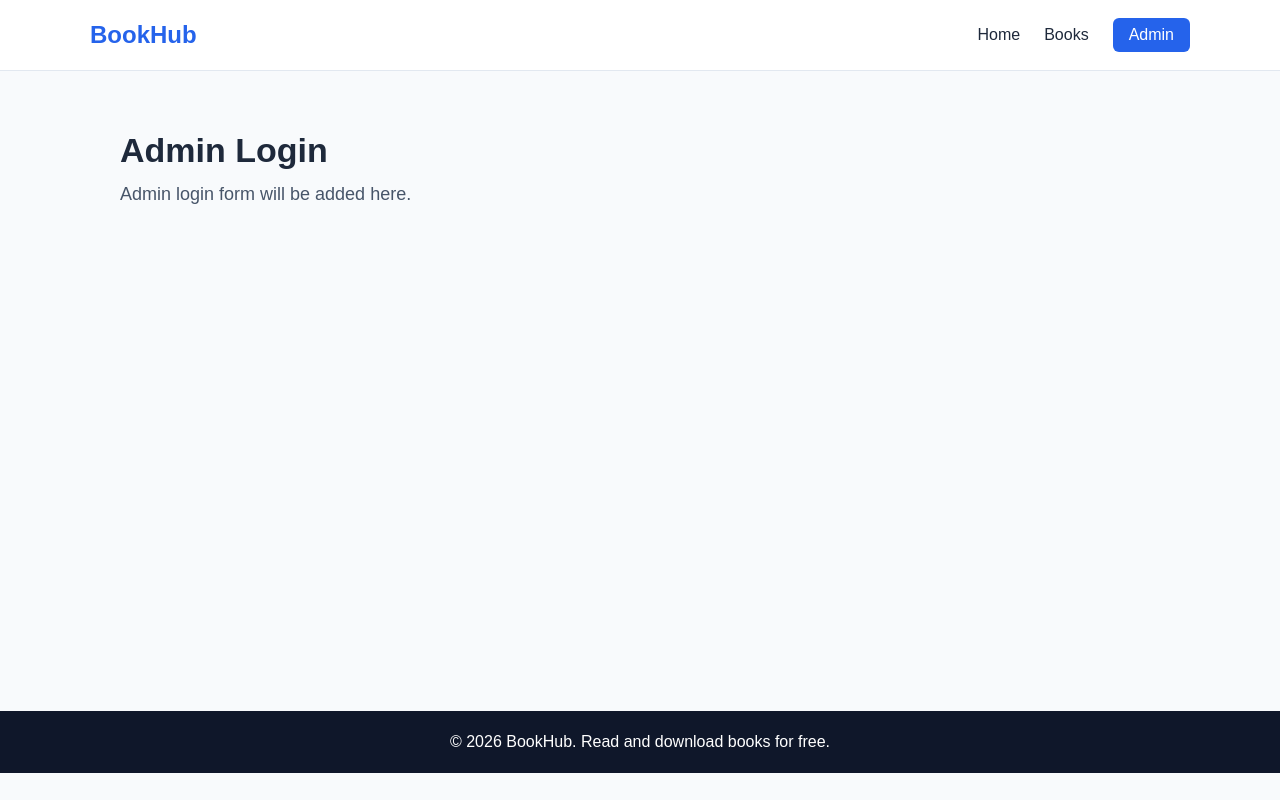
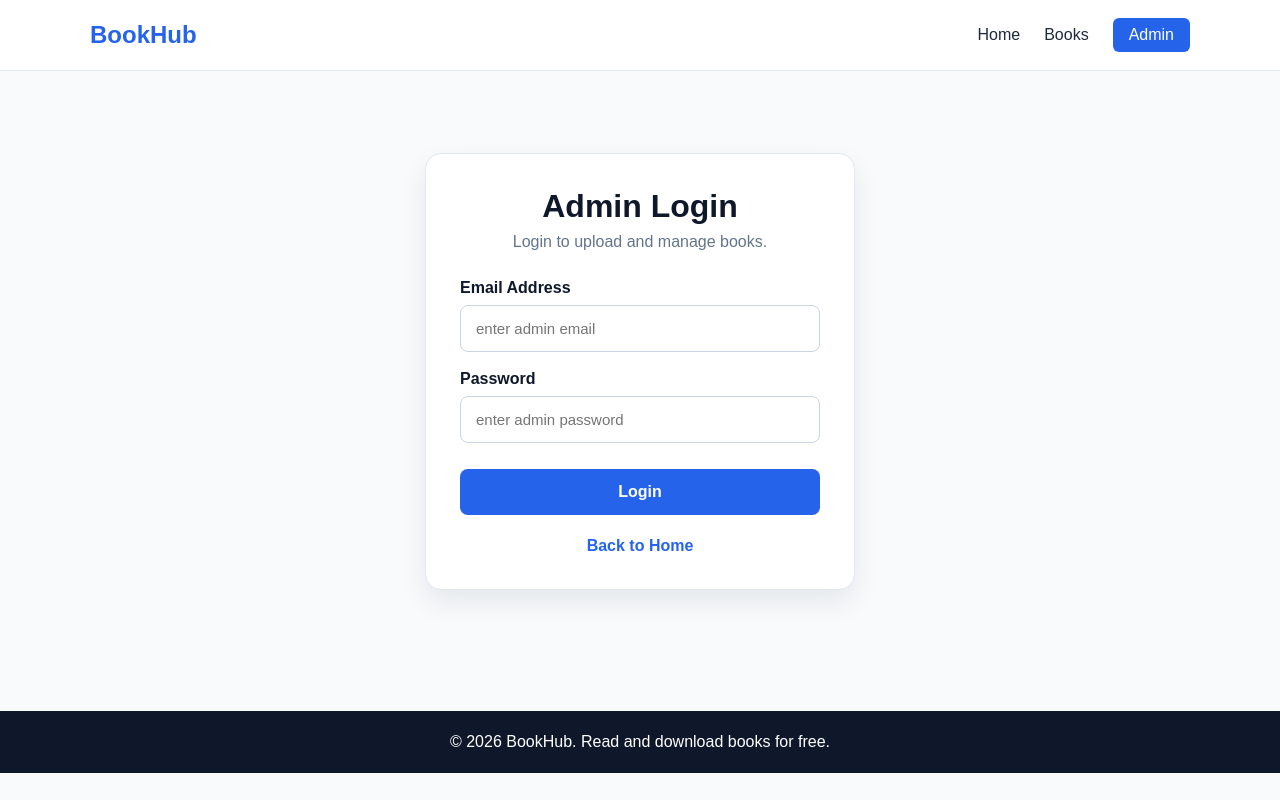
Before and after one commit to Aakashsah247/Book-management-system, a React app in the folder frontend/: page /admin/login in a window 1280 px wide. Built offline with nearby package versions, Linux system fonts and the light colour scheme; the HTML template or start-up script is replaced by a standard one.

Commit message:
admin login page created

```diff
--- a/frontend/src/index.css
+++ b/frontend/src/index.css
@@ -490,3 +490,97 @@ button.btn-outline {
     text-align: center;
   }
 }
+
+.login-page {
+  min-height: 75vh;
+  display: flex;
+  align-items: center;
+  justify-content: center;
+  padding: 50px 20px;
+}
+
+.login-box {
+  width: 100%;
+  max-width: 430px;
+  background-color: #ffffff;
+  border: 1px solid #e2e8f0;
+  padding: 34px;
+  border-radius: 16px;
+  box-shadow: 0 12px 28px rgba(15, 23, 42, 0.08);
+}
+
+.login-head {
+  text-align: center;
+  margin-bottom: 28px;
+}
+
+.login-head h2 {
+  font-size: 32px;
+  color: #0f172a;
+  margin-bottom: 8px;
+}
+
+.login-head p {
+  color: #64748b;
+  font-size: 16px;
+}
+
+.login-form {
+  display: flex;
+  flex-direction: column;
+  gap: 18px;
+}
+
+.form-group {
+  display: flex;
+  flex-direction: column;
+  gap: 8px;
+}
+
+.form-group label {
+  font-weight: bold;
+  color: #0f172a;
+}
+
+.form-group input,
+.form-group textarea,
+.form-group select {
+  width: 100%;
+  padding: 14px 15px;
+  border: 1px solid #cbd5e1;
+  border-radius: 8px;
+  font-size: 15px;
+  outline: none;
+}
+
+.form-group input:focus,
+.form-group textarea:focus,
+.form-group select:focus {
+  border-color: #2563eb;
+}
+
+.login-btn {
+  background-color: #2563eb;
+  color: white;
+  padding: 14px;
+  border: none;
+  border-radius: 8px;
+  font-weight: bold;
+  font-size: 16px;
+  cursor: pointer;
+  margin-top: 8px;
+}
+
+.login-btn:hover {
+  background-color: #1d4ed8;
+}
+
+.login-footer {
+  text-align: center;
+  margin-top: 22px;
+}
+
+.login-footer a {
+  color: #2563eb;
+  font-weight: bold;
+}
--- a/frontend/src/pages/AdminLogin.jsx
+++ b/frontend/src/pages/AdminLogin.jsx
@@ -1,8 +1,52 @@
+import { useState } from "react";
+import { Link } from "react-router-dom";
+
+
 function AdminLogin() {
+    const [formData, setFormData] = useState({
+        email: "",
+        password:""
+    })
+    const handleChange = (e) =>{
+        setFormData({
+            ...formData,
+            [e.target.name]: e.target.value,
+        })
+    }
+    const handleSubmit = (e) =>{
+        e.preventDefault();
+        console.log("Admin Login Data:", formData);
+        alert("Login functionality will be connected with backend later.");
+    }
     return (
-        <section className="page">
-             <h2>Admin Login</h2>
-             <p>Admin login form will be added here.</p>
+        <section className="login-page">
+            <div className="login-box">
+                <div className="login-head">
+                    <h2>Admin Login</h2>
+                    <p>Login to upload and manage books.</p>
+                </div>
+
+                <form onSubmit={handleSubmit} className="login-form">
+                    <div className="form-group">
+                        <label>Email Address</label>
+                        <input type="email" name="email" placeholder="enter admin email"
+                        value={formData.email} onChange={handleChange} required />
+                    </div>
+
+                    <div className="form-group">
+                        <label>Password</label>
+                        <input type="password" name="password" placeholder="enter admin password"
+                        value={formData.password} onChange={handleChange} required />
+                    </div>
+
+                    <button type="submit" className="login-btn">Login</button>
+
+                </form>
+
+                <div className="login-footer">
+                    <Link to="/">Back to Home</Link>
+                </div>
+            </div>
         </section>
     )
 }
```
